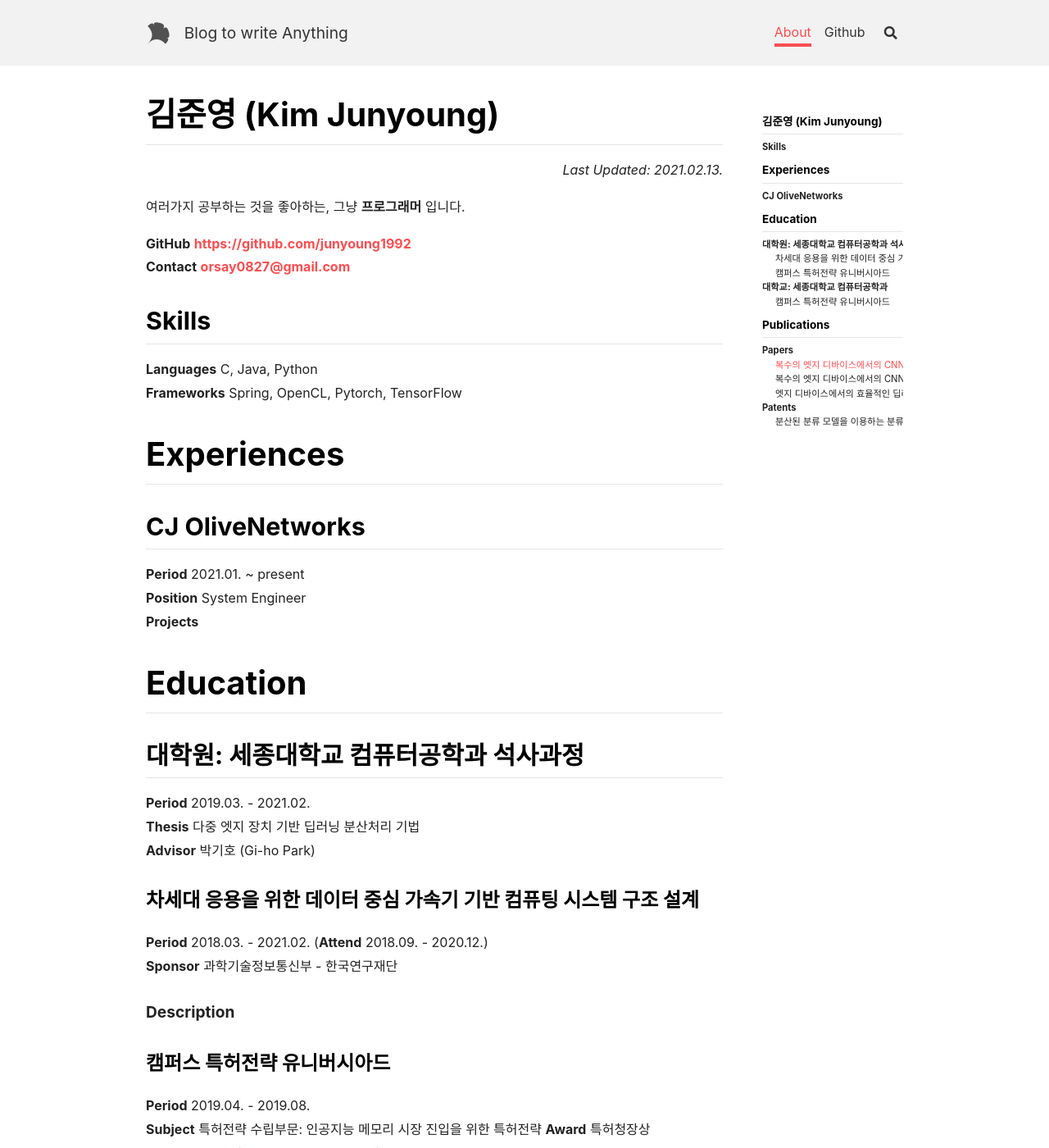
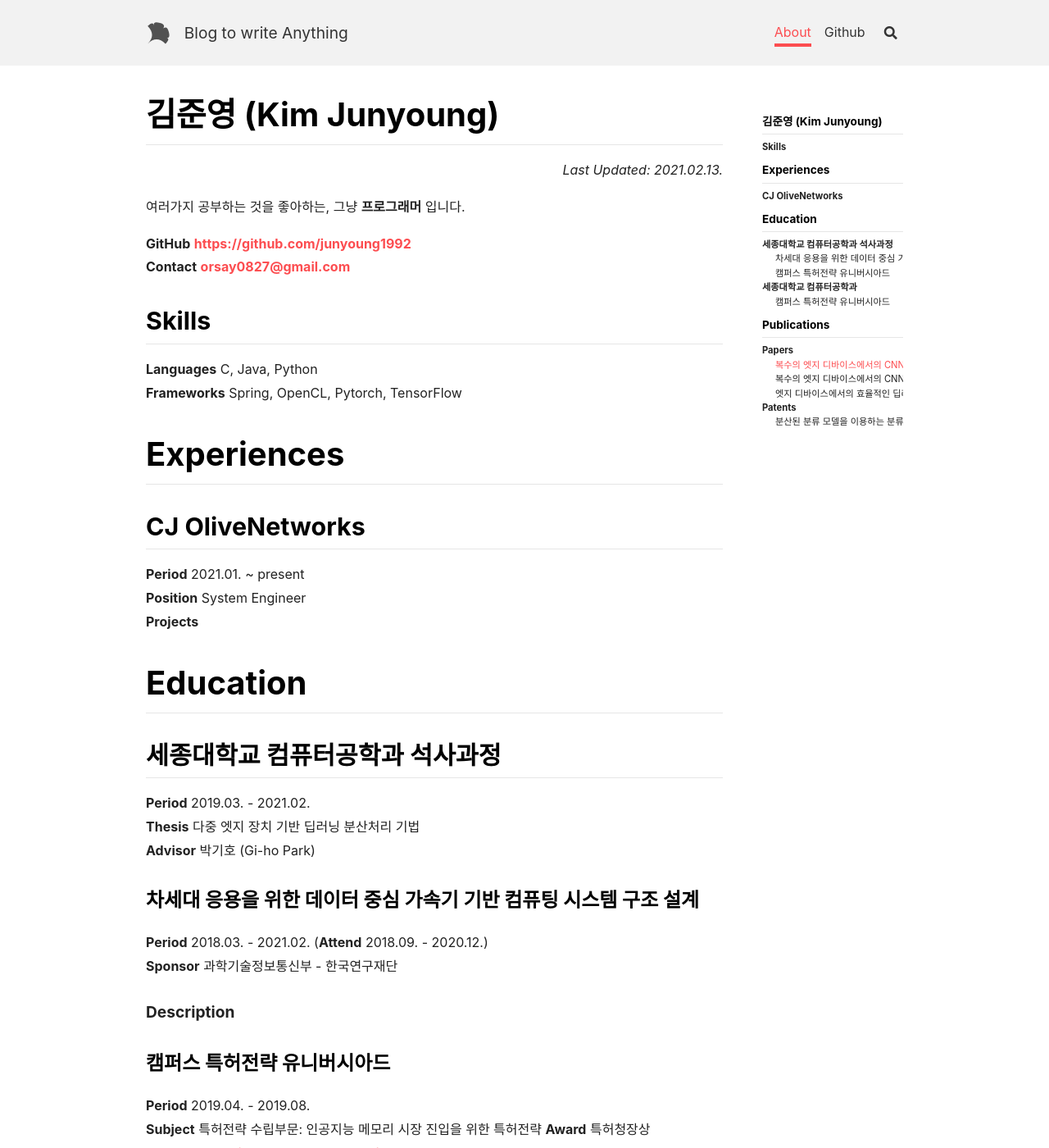
Before and after one commit to junyoung1992/junyoung1992.github.io, a Jekyll site: the page built from index.md, in a window 1280 px wide and 1400 px high. Shown: the whole window at 82% size. Built offline with Jekyll 4.4.1, drawn with Linux system fonts in a browser that asks for light colours; nearby versions of some CDN libraries; some of the changed text lies outside the part shown.

Commit message:
Revise CV

```diff
--- a/index.md
+++ b/index.md
@@ -30,7 +30,7 @@ show_title: false
 
 # Education
 
-## 대학원: 세종대학교 컴퓨터공학과 석사과정
+## 세종대학교 컴퓨터공학과 석사과정
 
 **Period** 2019.03. - 2021.02.<br />
 **Thesis** 다중 엣지 장치 기반 딥러닝 분산처리 기법<br />
@@ -51,7 +51,7 @@ show_title: false
 
 #### Description
 
-## 대학교: 세종대학교 컴퓨터공학과
+## 세종대학교 컴퓨터공학과
 
 **Period** 2012.03. - 2019.02.<br />
 
```
